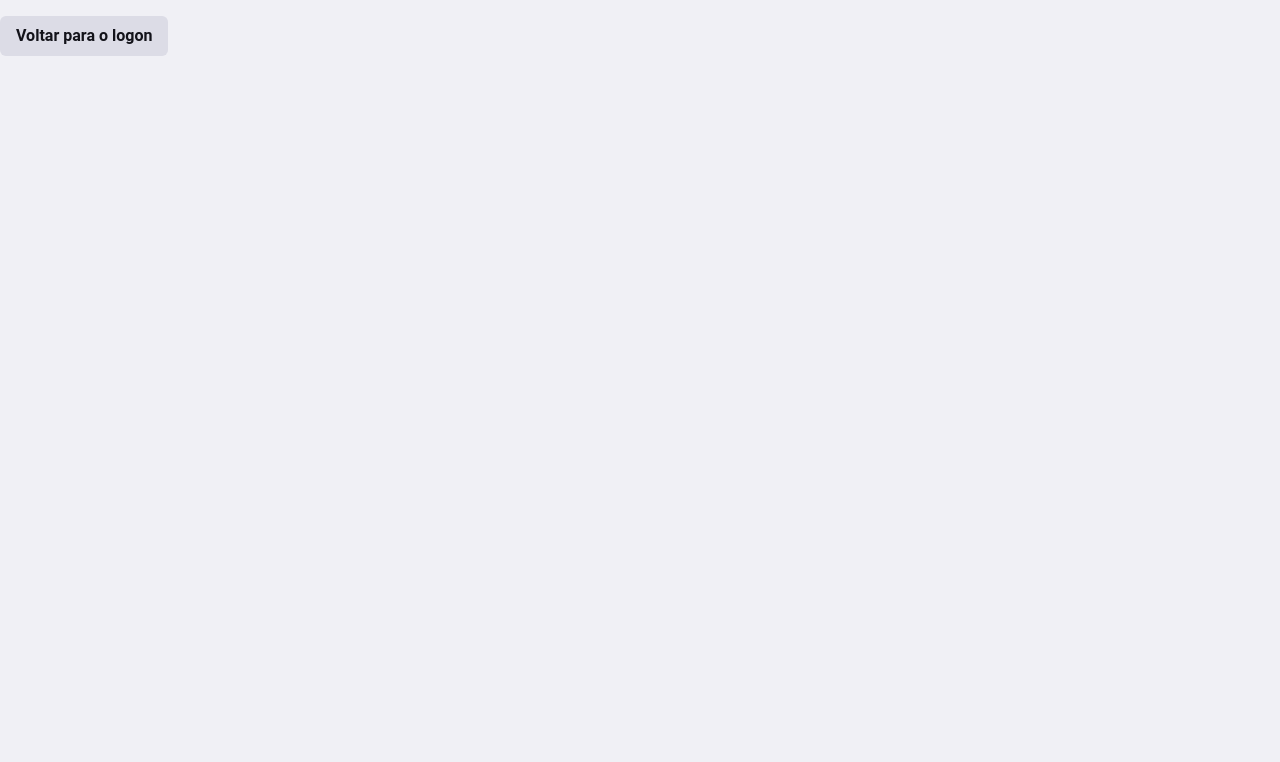
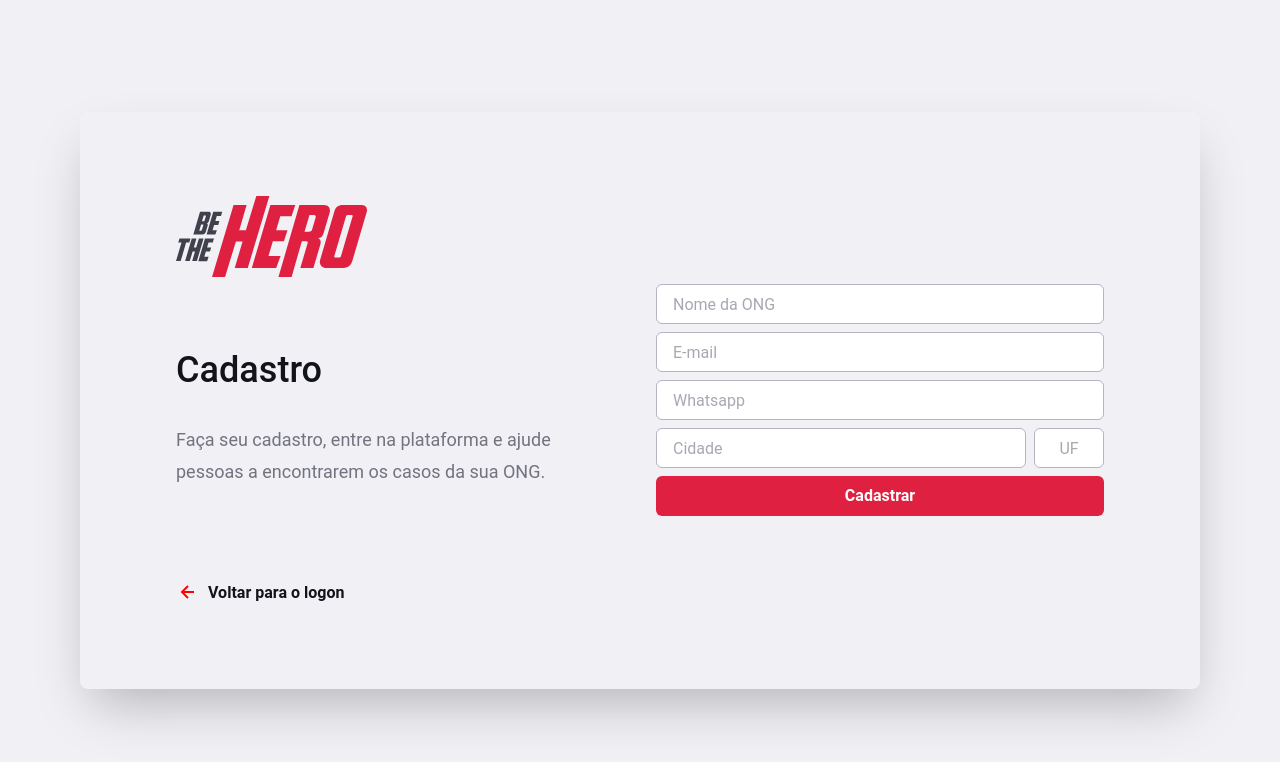
Before and after one commit to michelwene/Be-The-Hero, a Next.js app: page /register in a window 1280 px wide. Shown: the top 762 px of the page. Built offline with nearby package versions, Linux system fonts and the light colour scheme.

Commit message:
feat: register

```diff
--- a/src/pages/register/index.tsx
+++ b/src/pages/register/index.tsx
@@ -3,26 +3,89 @@ import {
   Button,
   Flex,
   FormControl,
+  Heading,
   Image,
+  Input,
+  Text,
   VStack,
 } from "@chakra-ui/react";
+import { BiLeftArrowAlt } from "react-icons/bi";
 
 export default function Register() {
   return (
     <>
-      <Flex as="section">
-        <Flex>
-          <VStack>
-            <Image />
-            <Box></Box>
-            <Button>Voltar para o logon</Button>
+      <Flex
+        as="section"
+        minHeight="100vh"
+        align="center"
+        justifyContent="center"
+      >
+        <Flex
+          minHeight="577px"
+          boxShadow="2xl"
+          borderRadius="8px"
+          align="center"
+          justifyContent="center"
+          columnGap="96px"
+          px="96px"
+        >
+          <VStack align="flex-start" maxWidth="384px">
+            <Image
+              src="/Logo.svg"
+              alt="Logo Be-The-Hero"
+              width="191px"
+              height="81px"
+            />
+            <Box pt="64px" pb="84">
+              <Heading
+                as="h1"
+                size="lg"
+                fontWeight={500}
+                fontSize="36px"
+                pb="32px"
+                color="gray.1000"
+              >
+                Cadastro
+              </Heading>
+              <Text lineHeight="32px" fontSize="1.125rem" color="gray.500">
+                Faça seu cadastro, entre na plataforma e ajude pessoas a
+                encontrarem os casos da sua ONG.
+              </Text>
+            </Box>
+            <Button
+              leftIcon={<BiLeftArrowAlt color="red" fontSize="1.5rem" />}
+              variant="link"
+              color="gray.1000"
+              _active={{
+                transform: "scale(0.98)",
+              }}
+            >
+              Voltar para o logon
+            </Button>
           </VStack>
 
-          <Box>
-            <form>
-              <FormControl></FormControl>
-            </form>
-          </Box>
+          <VStack as="form" maxWidth="448px">
+            <Input type="text" placeholder="Nome da ONG" bg="white" />
+            <Input type="email" name="email" placeholder="E-mail" bg="white" />
+            <Input type="tel" name="phone" placeholder="Whatsapp" bg="white" />
+            <Flex gap="8px">
+              <Input type="text" name="city" placeholder="Cidade" bg="white" />
+              <Input
+                type="text"
+                name="uf"
+                placeholder="UF"
+                flex={1}
+                bg="white"
+                minWidth="70px"
+                _placeholder={{
+                  textAlign: "center",
+                }}
+              />
+            </Flex>
+            <Button colorScheme="red" width="100%">
+              Cadastrar
+            </Button>
+          </VStack>
         </Flex>
       </Flex>
     </>
```
Also changed, not shown: src/pages/cases/createCases.tsx (added, +7 -0 lines), src/pages/cases/index.tsx (added, +7 -0 lines).
